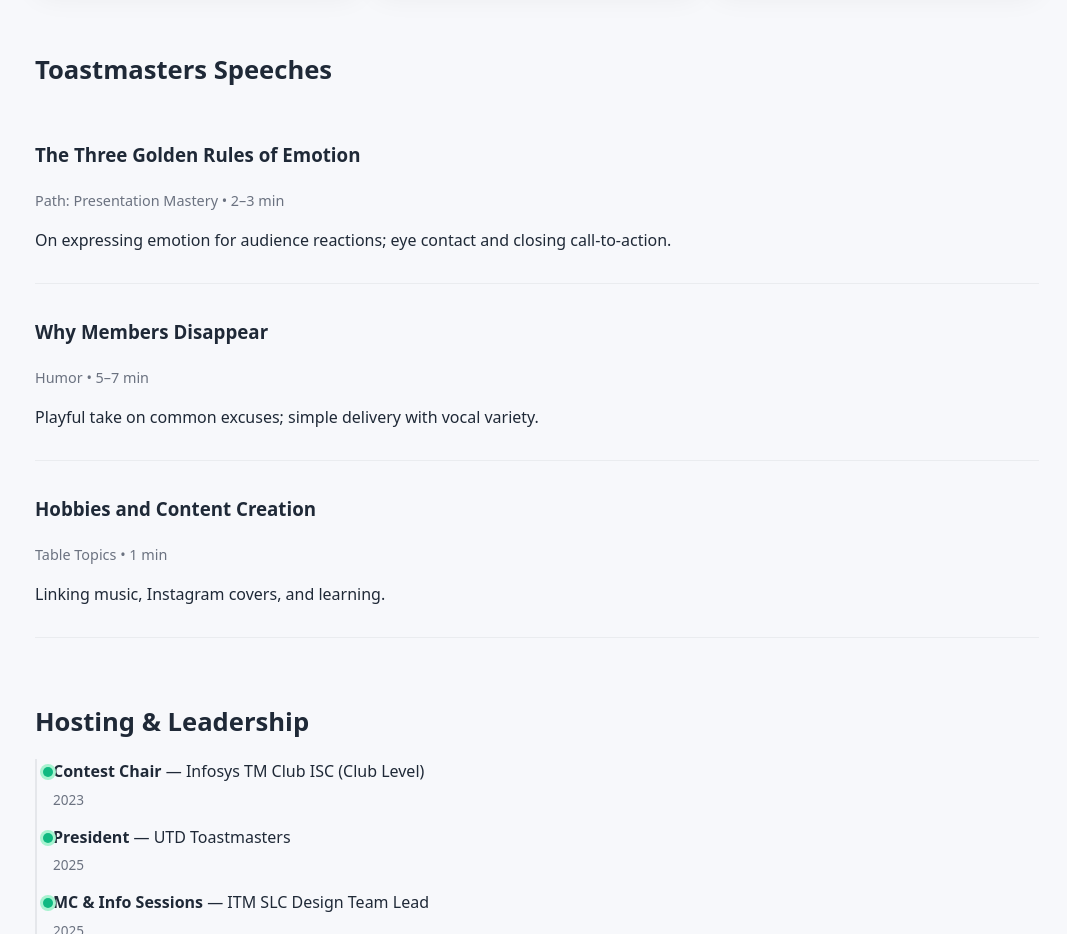
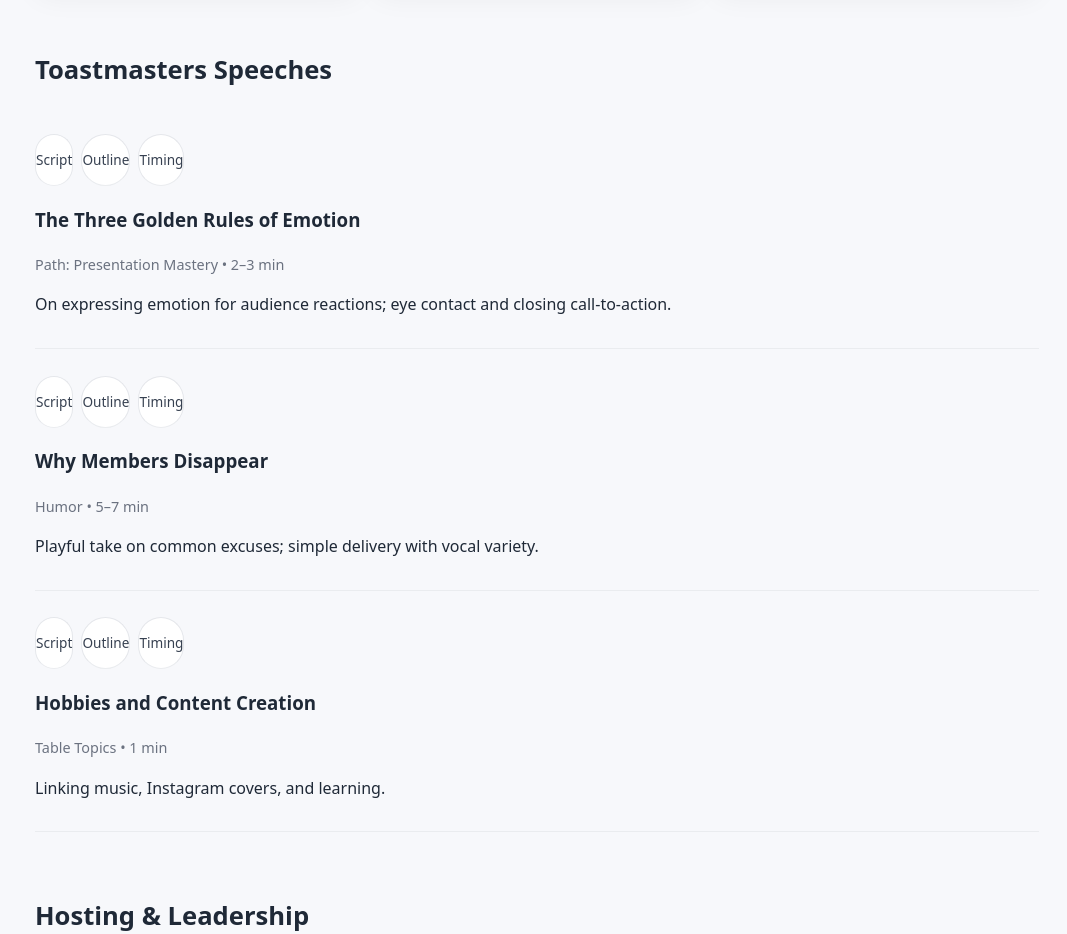
Before and after one commit to akshatasardeshpande/Portfolio, a plain HTML site: page index.html in a window 1280 px wide. Shown: the part 1420-2354 px from the top of the page, without its empty margins (213-1280 px from the left). Drawn offline with Linux system fonts and the light colour scheme.

Commit message:
day 8: add resource chips to speeches

```diff
--- a/index.html
+++ b/index.html
@@ -120,16 +120,19 @@
     <h2>Toastmasters Speeches</h2>
     <ul class="list">
       <li>
+        <ul class="chips"><li>Script</li><li>Outline</li><li>Timing</li></ul>
         <h3>The Three Golden Rules of Emotion</h3>
         <p class="small">Path: Presentation Mastery • 2–3 min</p>
         <p>On expressing emotion for audience reactions; eye contact and closing call-to-action.</p>
       </li>
       <li>
+        <ul class="chips"><li>Script</li><li>Outline</li><li>Timing</li></ul>
         <h3>Why Members Disappear</h3>
         <p class="small">Humor • 5–7 min</p>
         <p>Playful take on common excuses; simple delivery with vocal variety.</p>
       </li>
       <li>
+        <ul class="chips"><li>Script</li><li>Outline</li><li>Timing</li></ul>
         <h3>Hobbies and Content Creation</h3>
         <p class="small">Table Topics • 1 min</p>
         <p>Linking music, Instagram covers, and learning.</p>
```
